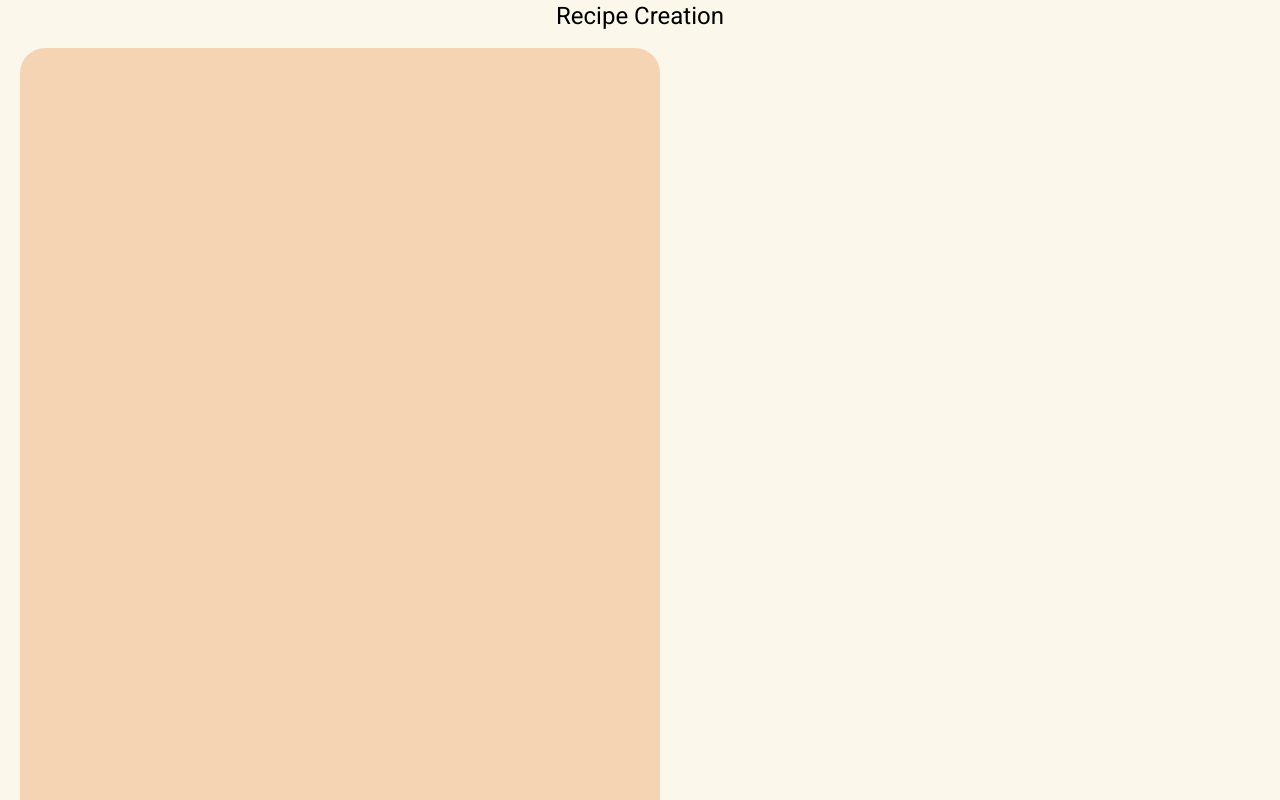
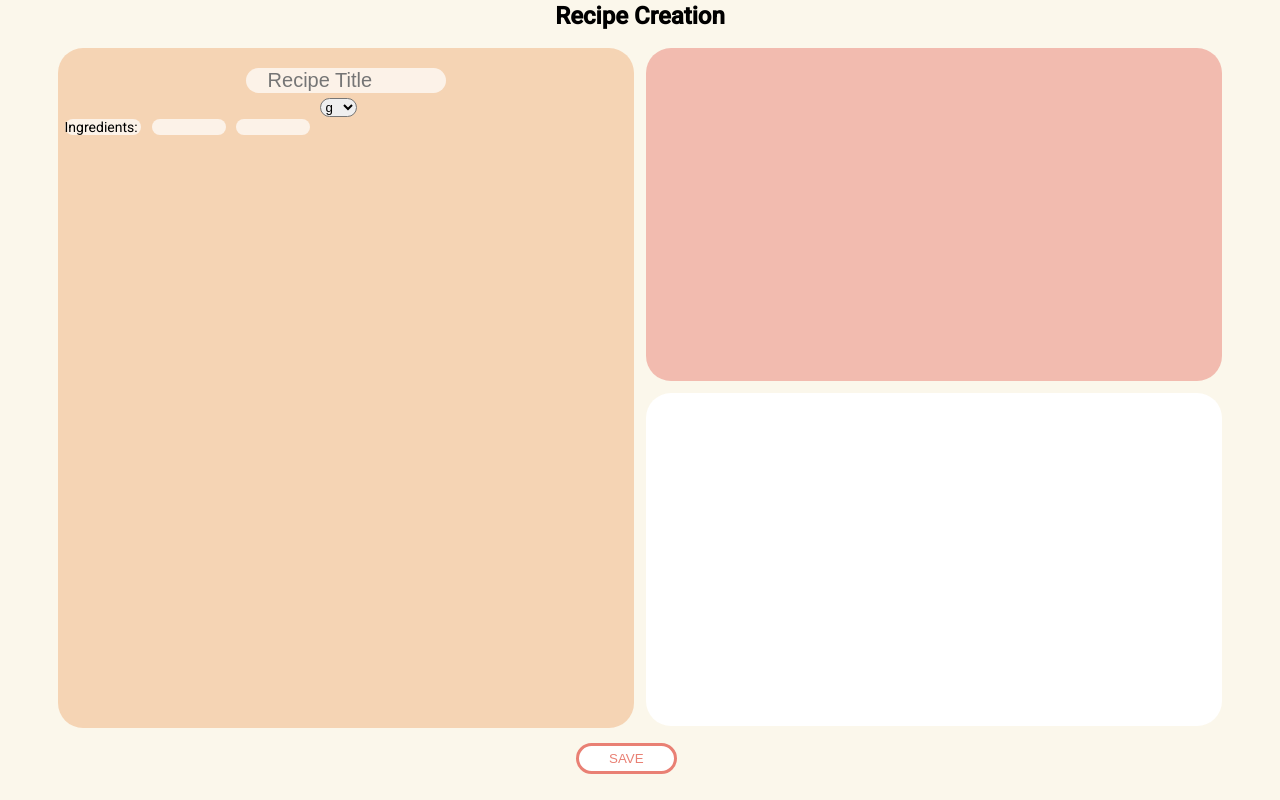
Before and after one commit to EnsyFane/ProiectColectivG4-2021, an Angular app in the folder iChef-WebUi/: page / in a window 1280 px wide. Shown: the top 800 px of the page. Built offline with nearby package versions, Linux system fonts and the light colour scheme.

Commit message:
ingredients span resolved

```diff
--- a/iChef-WebUi/src/app/components/recipe-page/recipe-page.component.html
+++ b/iChef-WebUi/src/app/components/recipe-page/recipe-page.component.html
@@ -13,7 +13,40 @@
   <h1>Recipe Creation</h1>
   <div class="left">
 
+      <div class="form-field">
+        <input class="input" text-align="center" placeholder="Recipe Title">
+      </div>
+
+
+   <br>
+
+        <span>
+          &nbsp;
+        <label class="form-field">
+          Ingredients: </label>&nbsp;&nbsp;
+
+        <label class="form-field">
+          <input class="input-smaller" >
+        </label>&nbsp;&nbsp;
+
+        <label class="form-field">
+          <input class="input-smaller">
+        </label>&nbsp;&nbsp;
+
+
+        <select name="quantity" id="quantity">
+          <option value="g">g</option>
+          <option value="kg">kg</option>
+          <option value="ml">ml</option>
+        </select>
+
+        </span>
+
+
   </div>
+
+
+
 
   <div class="right">
 
@@ -26,4 +59,10 @@
 
   </div>
 
+  <button class="save">
+
+    SAVE
+
+  </button>
+
   </body>
--- a/iChef-WebUi/src/app/components/recipe-page/recipe-page.component.scss
+++ b/iChef-WebUi/src/app/components/recipe-page/recipe-page.component.scss
@@ -3,33 +3,151 @@
 
 h1 {
   text-align: center;
+  font-weight: bold;
+
 }
 
+
+
 body {
+
   background-color: $primary-background-color;
+
+  //text-align: center;
+
 }
 
+
+
 .up {
+
   @include split-vertical();
+
   background-color: $ingredients-page;
-}
-.down {
-  @include split-vertical();
-  background-color: white;
+
+  margin-bottom: 2%;
+
 }
 
-/* Control the left side */
-.left {
-  @include split-horizontal();
-  background-color: $search-bar-color;
-  margin-left: 20px;
-  box-sizing: border-box;
+.down {
+
+  @include split-vertical();
+
+  background-color: white;
+
+  margin-top: 2%;
+
 }
 
+
+
+/* Control the left side */
+
+.left {
+
+  @include split-horizontal();
+
+  background-color: $search-bar-color;
+
+  margin-left: 4.5%;
+
+  margin-right: 0.5%;
+
+  box-sizing: border-box;
+  vertical-align: top;
+
+}
+
+
+
 /* Control the right side */
+
 .right {
+
   @include split-horizontal();
-  margin-right: 20px;
+
+  margin-right: 4.5%;
+  margin-left: 0.5%;
   box-sizing: border-box;
 
 }
+
+
+
+.save{
+  @include secondary-button();
+  margin-top: 10px;
+  padding: 5px 30px;
+  margin-left: 45%;
+}
+
+
+mat-form-field {
+  background-color: $white-transparent;
+  border-radius: 25px;
+  height: 20px;
+}
+
+
+
+
+.input{
+  margin-left: 20px;
+  background-color:  transparent;
+  border: none;
+  color:black;
+  font-size: 20px;
+
+}
+
+
+.input-smaller {
+  margin-left: 20px;
+  background-color:  transparent;
+  border: none;
+  color:black;
+  font-size: 20px;
+  width: 50px;
+
+}
+
+input:focus {
+  outline: none;
+}
+
+
+input-smaller:focus {
+  outline: none;
+}
+
+
+.form-field{
+  position: relative;
+  background-color: $white-transparent;
+  z-index: 1;
+  width: 200px;
+  border-radius: 25px;
+  top: 20px;
+  margin:auto;
+}
+
+
+
+
+span {
+  height: 100%;
+  display: inline;
+  overflow: hidden;
+  padding-left: 0%
+
+}
+
+label {
+
+}
+
+select {
+  //display: inline;
+  //display:inline-block;
+  border-radius: 25px;
+}
--- a/iChef-WebUi/src/app/styles/mixins.scss
+++ b/iChef-WebUi/src/app/styles/mixins.scss
@@ -13,15 +13,29 @@
 }
 
 
+
+
+
 @mixin split-horizontal {
-    height: 100%;
-    width: 50%;
+
+    height: 85%;
+
+    width: 45%;
+
     display: inline-block;
+
     border-radius: 25px;
+
 }
 
+
+
 @mixin split-vertical {
-    height: 50%;
+
+    height: 49%;
+
     width: 100%;
+
     border-radius: 25px;
+
 }
--- a/iChef-WebUi/src/app/styles/variables.scss
+++ b/iChef-WebUi/src/app/styles/variables.scss
@@ -8,3 +8,4 @@ App color palette
  $search-bar-color:  rgba($color: #F0B17E, $alpha: 0.5);
  $recipe-title-background: rgba($color: #FFFFFF, $alpha: 0.7);
  $ingredients-page:  rgba($color:#E98074, $alpha:0.5);
+ $white-transparent: rgba($color:white, $alpha: 0.7);
```
